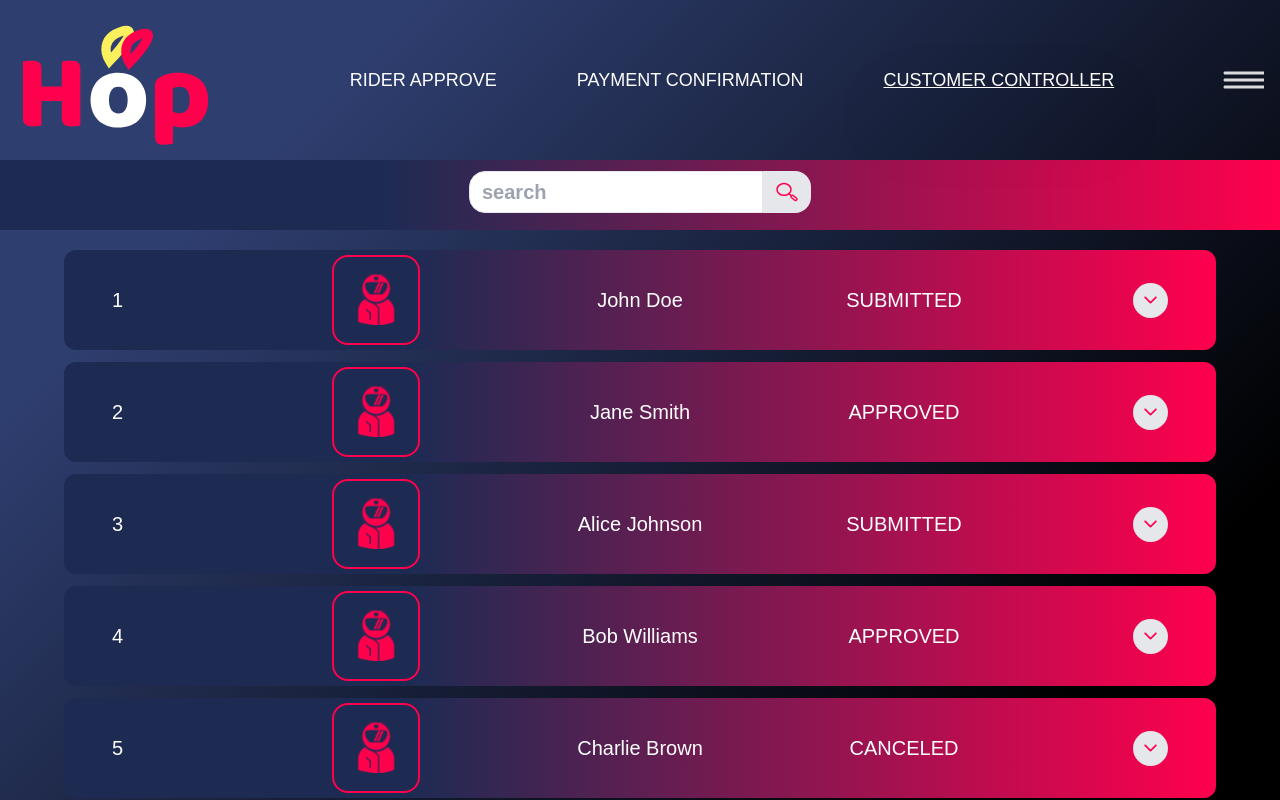
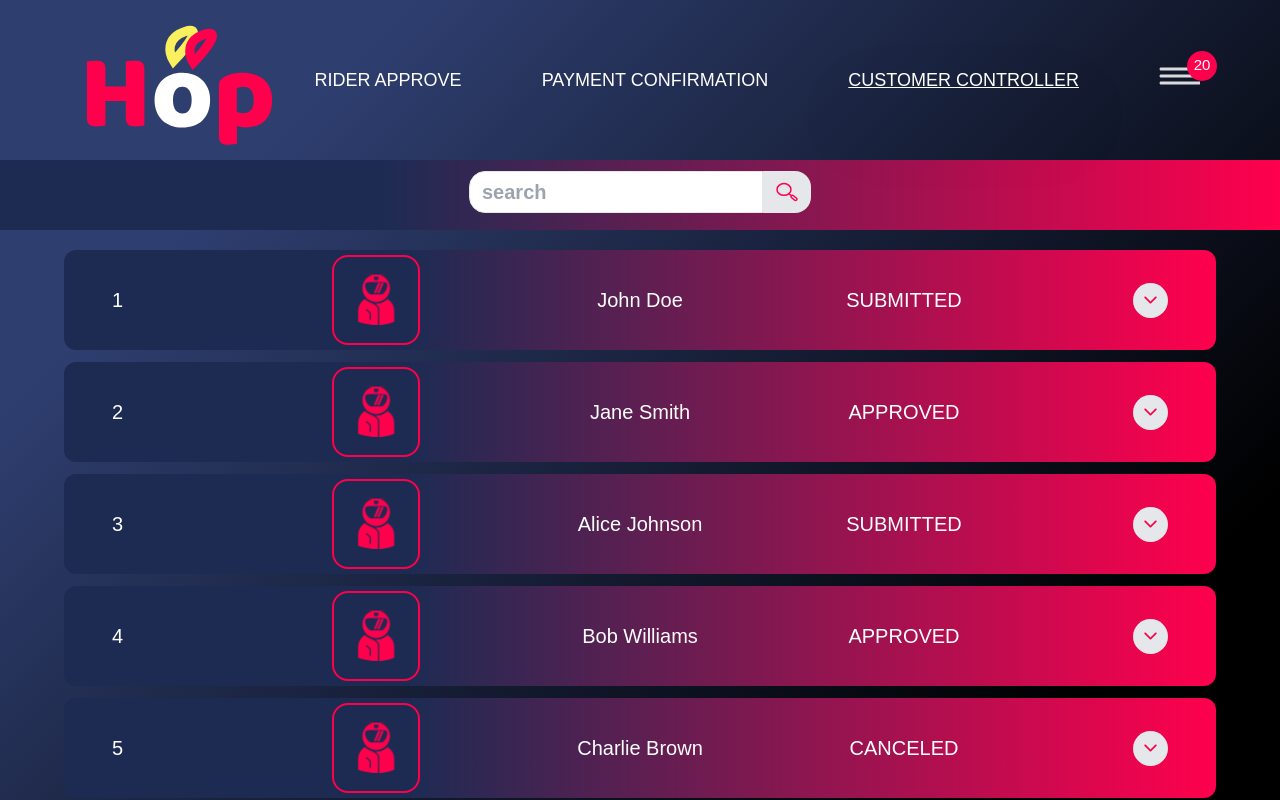
Before and after one commit to ArrayaWongsaita/HOP-RIDER-ADMIN-WEB, a React (Vite) app: page /admin/customerController in a window 1280 px wide. Built offline with nearby package versions, Linux system fonts and the light colour scheme; no server answers; a web font is replaced by a local one.

Commit message:
dropdown-nav

```diff
--- a/src/layouts/Admin/AdminHeader.jsx
+++ b/src/layouts/Admin/AdminHeader.jsx
@@ -2,20 +2,75 @@ import { IconLogoHop } from "../../icons/IconLogoHop";
 import { Link } from "react-router-dom";
 import AdminMenu from "./AdminMenu";
 import { IconMenu } from "../../icons/IconMenu";
+import { useEffect, useRef, useState } from "react";
+
+export function CircleNoti({ width, height }) {
+  return <div className={`rounded-full bg-torchRed ${width} ${height}`}></div>;
+}
 
 export default function AdminHeader() {
+  const [openDropdown, setOpenDropdown] = useState(false);
+  const [hasNotification, setHasNotification] = useState(true);
+  const dropdownRef = useRef(null);
+
+  const toggleDropdown = () => {
+    setOpenDropdown(!openDropdown);
+  };
+
+  const handleClickOutside = (e) => {
+    if (dropdownRef.current && !dropdownRef.current.contains(e.target)) {
+      setOpenDropdown(false);
+    }
+  };
+
+  useEffect(() => {
+    document.addEventListener("mousedown", handleClickOutside);
+    return () => {
+      document.removeEventListener("mousedown", handleClickOutside);
+    };
+  }, []);
+
   return (
-    <header className="flex justify-between items-center shadow-md px-4 bg-none">
+    <header className="flex justify-between items-center shadow-md  bg-none px-20">
       <div>
         <Link to="/admin">
           <IconLogoHop />
         </Link>
       </div>
-      <div>
-        <AdminMenu />
-      </div>
-      <div>
-        <IconMenu />
+      <div className="flex gap-20">
+        <div>
+          <AdminMenu />
+        </div>
+        <div
+          ref={dropdownRef}
+          onClick={toggleDropdown}
+          className="flex flex-col items-end"
+        >
+          <div className=" relative flex">
+            <IconMenu />
+            <div className="absolute left-7 bottom-1">
+              {hasNotification && (
+                <div className="relative flex justify-center items-center text-[15px]">
+                  <CircleNoti width="w-[30px]" height="h-[30px]" />
+                  <span className="text-white absolute">20</span>
+                </div>
+              )}
+            </div>
+          </div>
+          {openDropdown && (
+            <ul className=" absolute right-15 top-[6.5rem] text-white  bg-gradient-to-r from-torchRed from from-0% to-luckyPoint to-50%   p-4 rounded-md space-y-3 text-right  text-[18px]">
+              <li>
+                <a href="">Profile Setting</a>
+              </li>
+              <li className="flex justify-end gap-2">
+                <div className="flex items-center">
+                  <CircleNoti width="w-[15px]" height="h-[15px]" />
+                </div>
+                <a href="/admin/chat">Chat</a>
+              </li>
+            </ul>
+          )}
+        </div>
       </div>
     </header>
   );
--- /dev/null
+++ b/src/layouts/Admin/Dropdown.jsx
@@ -0,0 +1,27 @@
+import { useState } from "react";
+import { Link } from "react-router-dom";
+
+const dropdownItems = [
+  { id: 1, title: "Profile Setting", path: "" },
+  { id: 2, title: "Chat", path: "/admin/chat" },
+];
+
+export default function Dropdown() {
+  const [dropdown, setDropdown] = useState(false);
+
+  return (
+    <div>
+      <ul onClick={() => setDropdown(!dropdown)}>
+        {dropdownItems.map((item) => {
+          return (
+            <li key={item.id}>
+              <Link to={item.path} onClick={() => setDropdown(false)}>
+                {item.title}
+              </Link>
+            </li>
+          );
+        })}
+      </ul>
+    </div>
+  );
+}
```
